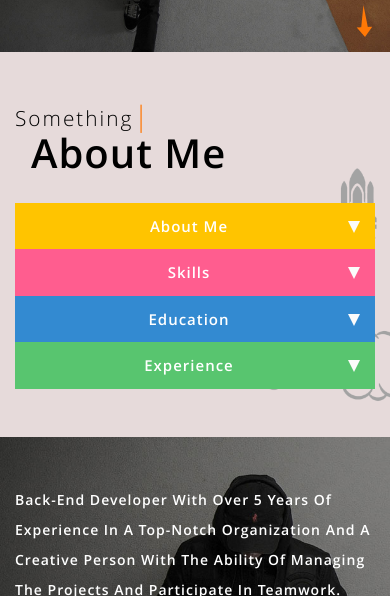
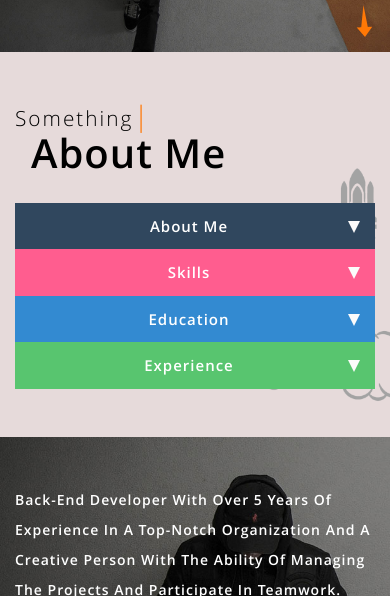
Before and after one commit to KevinMKM/KevinMKM, a plain HTML site: page index.html in a window 390 px wide. Shown: the part 248-844 px from the top of the page. Drawn offline with Linux system fonts and the light colour scheme; a web font is replaced by a local one.

Commit message:
Update easy-responsive-tabs.css

```diff
--- a/css/easy-responsive-tabs.css
+++ b/css/easy-responsive-tabs.css
@@ -82,7 +82,7 @@ h2.resp-accordion {
     padding: 15px 15px;
 }
 h2.resp-accordion:nth-child(1){
-  background: #ffc400;
+  background: #30475E;
 }
 h2.resp-accordion:nth-child(3){
 background: #ff5d8f;
```
